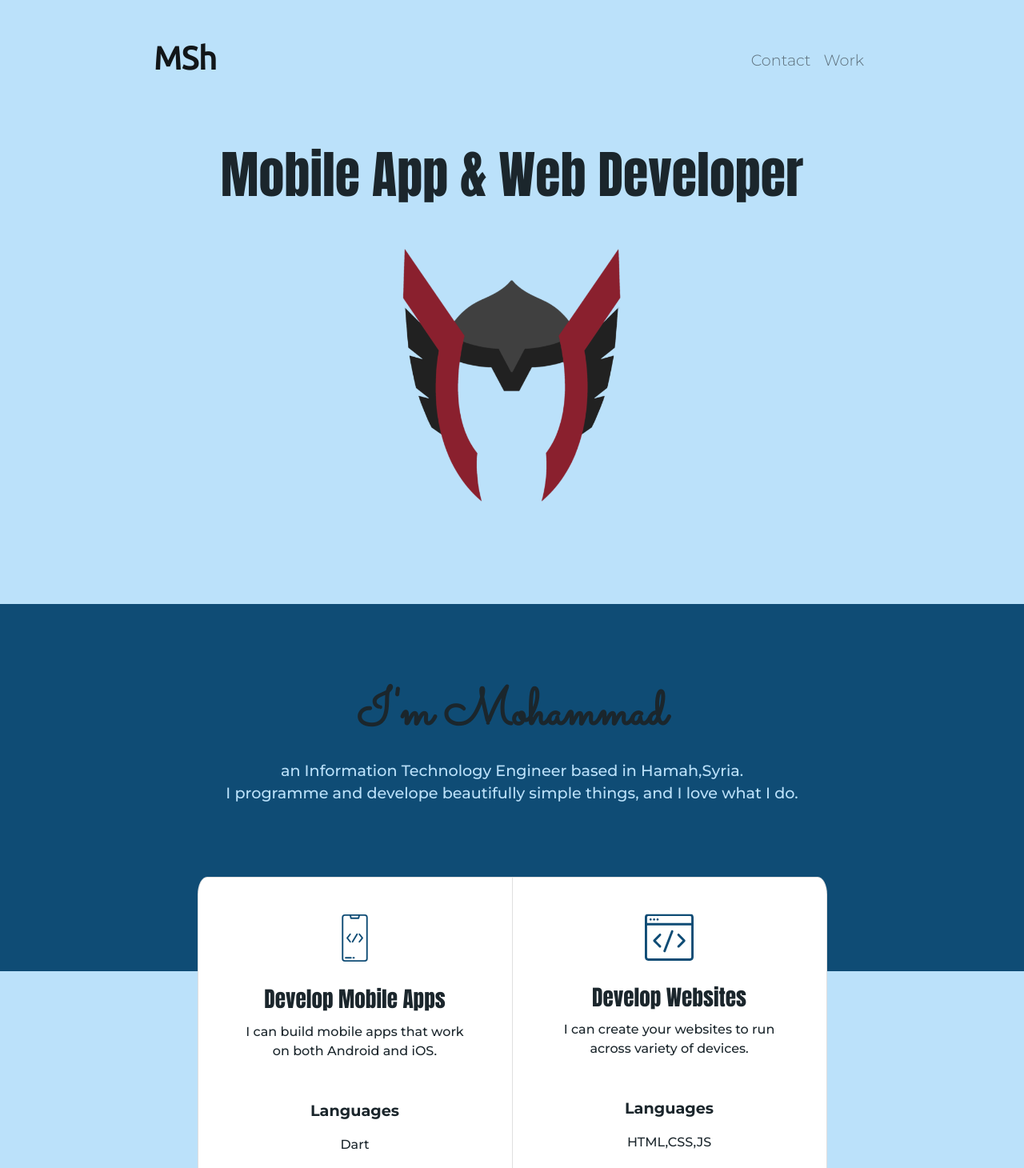
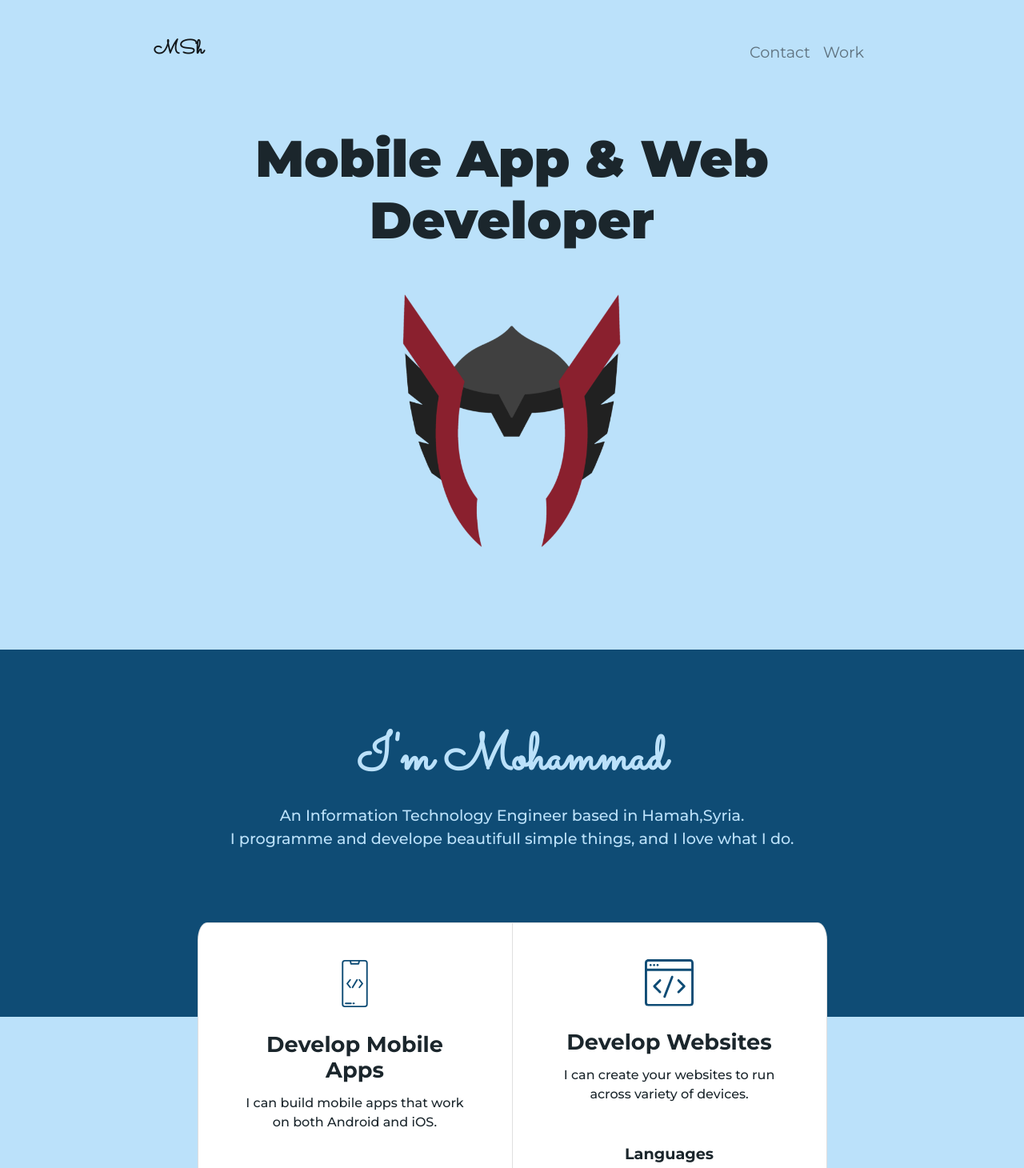
Before and after one commit to MShv97/portfolio, a plain HTML site: page index.html in a window 1280 px wide. Shown: the top 1460 px of the page at 80% size. Drawn offline with nearby package versions, Linux system fonts and the light colour scheme.

Commit message:
Update fonts

```diff
--- a/css/style.css
+++ b/css/style.css
@@ -2,7 +2,7 @@ body {
   font-family: "Montserrat";
   font-weight: 500;
   text-align: center;
-  color: #1b262c;
+  background-color: #0f4c75;
 }
 
 h1,
@@ -11,9 +11,8 @@ h3,
 h4,
 h5,
 h6 {
-  font-family: "Anton";
+  font-weight: 700;
   font-size: 1.7rem;
-  color: #1b262c;
 }
 
 ul {
@@ -35,16 +34,15 @@ hr {
 /* Headings */
 
 .big-heading {
-  font-family: "Anton";
-  font-size: 4rem;
+  font-weight: 900;
+  font-size: 2rem;
 }
 
 .name-heading {
   font-family: "Sacramento", cursive;
-  font-size: 4rem;
+  font-size: 2.5rem;
   font-weight: bold;
   line-height: 1.5;
-  color: #1b262c;
 }
 
 .section-heading {
@@ -56,12 +54,12 @@ hr {
 /* Sections */
 
 .colored-section {
-  background-color: #0f4c75;
   color: #bbe1fa;
 }
 
 .white-section {
   background-color: #bbe1fa;
+  color: #1b262c;
 }
 
 /* Containers */
@@ -77,14 +75,14 @@ hr {
 }
 
 .navbar-brand {
-  font-family: "Ubuntu";
-  font-size: 2.5rem;
+  font-family: "Sacramento", cursive;
+  font-size: 1.5rem;
   font-weight: bold;
   color: #1b262c;
 }
 
 .nav-link {
-  font-weight: 300;
+  font-weight: 400;
   font-size: 1.2rem;
   color: #1b262c;
 }
@@ -96,18 +94,18 @@ hr {
 }
 
 .asgardian {
-  width: 30%;
+  width: 40%;
   padding-top: 5%;
   margin: auto;
 }
 
-@media (max-width: 940px) {
+@media (min-width: 992px) {
   .big-heading {
-    font-size: 2rem;
+    font-size: 4rem;
   }
 
   .asgardian {
-    width: 40%;
+    width: 30%;
   }
 }
 
@@ -120,9 +118,9 @@ hr {
   font-size: 1.2rem;
 }
 
-@media (max-width: 940px) {
+@media (min-width: 992px) {
   .name-heading {
-    font-size: 2.5rem;
+    font-size: 4rem;
   }
 }
 
@@ -147,35 +145,39 @@ hr {
 }
 
 .left-card {
-  border-radius: 3% 0 0 3%;
+  border-radius: 3% 3% 0 0;
 }
 
 .right-card {
-  border-radius: 0 3% 3% 0;
-  margin-left: -1px;
+  border-radius: 0 0 3% 3%;
+  margin-top: -1px;
+}
+
+.card-title {
+  font-weight: 700;
 }
 
 .list-tittle {
   margin-top: 3rem;
-  font-weight: bold;
+  font-weight: 600;
   font-size: 1.2rem;
 }
 
-@media (max-width: 940px) {
+@media (min-width: 992px) {
   .left-card {
-    border-radius: 3% 3% 0 0;
+    border-radius: 3% 0 0 3%;
   }
 
   .right-card {
-    border-radius: 0 0 3% 3%;
-    margin-top: -1px;
+    border-radius: 0 3% 3% 0;
+    margin-top: 0;
+    margin-left: -1px;
   }
 }
 
 /* Education & Skills Section */
 
 .list-title {
-  font-family: "Ubuntu";
   font-weight: 500;
   font-size: 1.7rem;
   padding: 5% 0 3%;
--- a/index.html
+++ b/index.html
@@ -17,7 +17,7 @@
     <!--Google Fonts-->
 
     <link
-        href="https://fonts.googleapis.com/css2?family=Anton&family=Sacramento&family=Montserrat:wght@300;400;500;700;900&family=Ubuntu&display=swap"
+        href="https://fonts.googleapis.com/css2?family=Sacramento&family=Montserrat:wght@300;400;500;700;900&display=swap"
         rel="stylesheet">
 
     <!--CSS Stylesheets-->
@@ -78,8 +78,8 @@
     <section id="About" class="colored-section">
         <div class="container-fluid">
             <h2 class="name-heading">I'm Mohammad</h2>
-            <p class="about-text">an Information Technology Engineer based in Hamah,Syria. <br>
-                I programme and develope beautifully simple things, and I love what I do.</p>
+            <p class="about-text">An Information Technology Engineer based in Hamah,Syria. <br>
+                I programme and develope beautifull simple things, and I love what I do.</p>
         </div>
     </section>
 
```
Also changed, not shown: work.html (added, +26 -0 lines).
